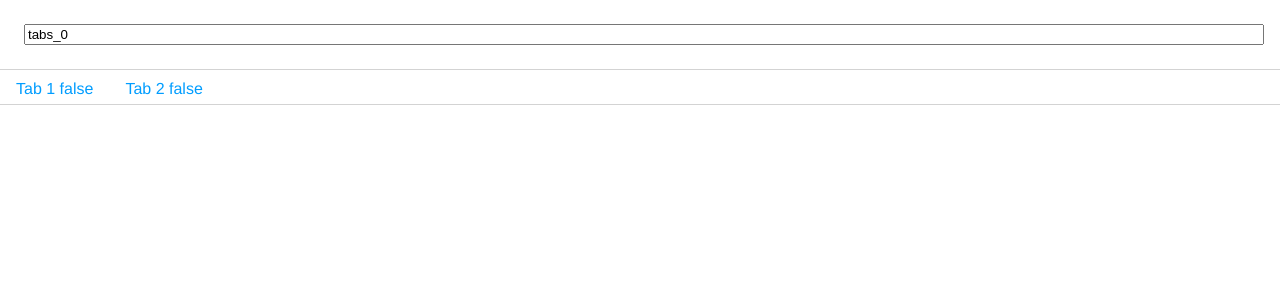
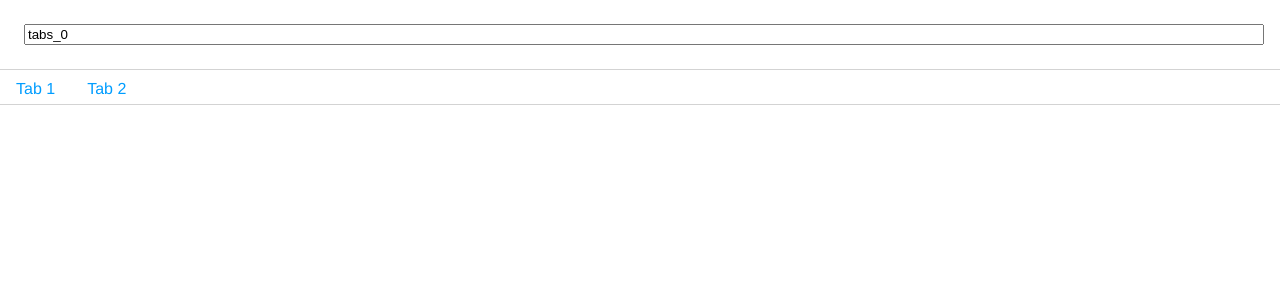
Before and after one commit to Pololops/ostendi-test, a React (Vite) app: page / in a window 1280 px wide. Shown: the top 300 px of the page. Built offline with nearby package versions, Linux system fonts and the light colour scheme.

Commit message:
FIX - delete active status from the tab title

```diff
--- a/src/components/OsiTab/OsiTab.tsx
+++ b/src/components/OsiTab/OsiTab.tsx
@@ -33,7 +33,7 @@ export default function OsiTab({
       <span
         className={isActive ? 'tab__title tab__title--active' : 'tab__title'}
       >
-        {label + ' ' + isActive}
+        {label}
       </span>
       {children}
     </li>
```
